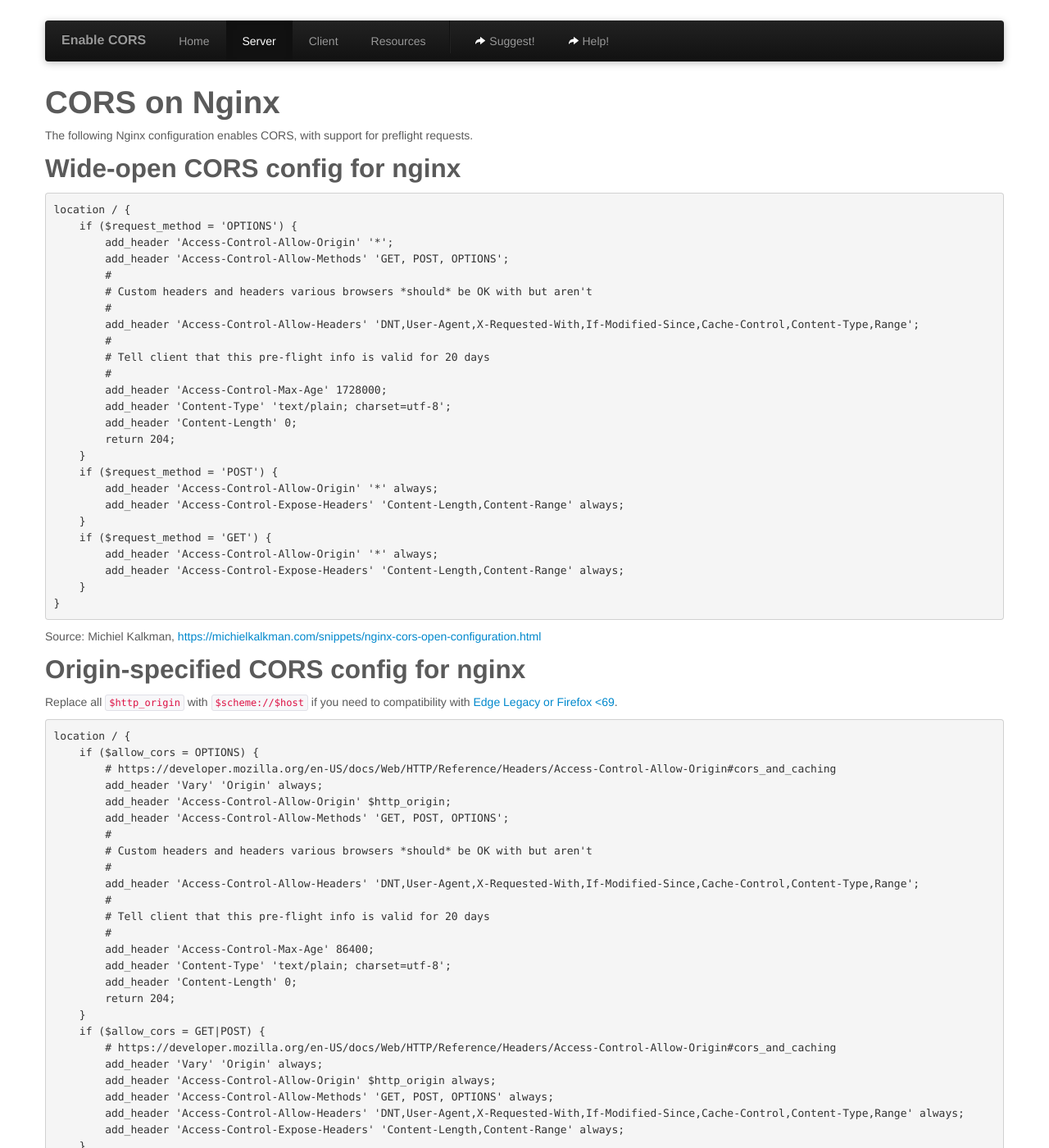
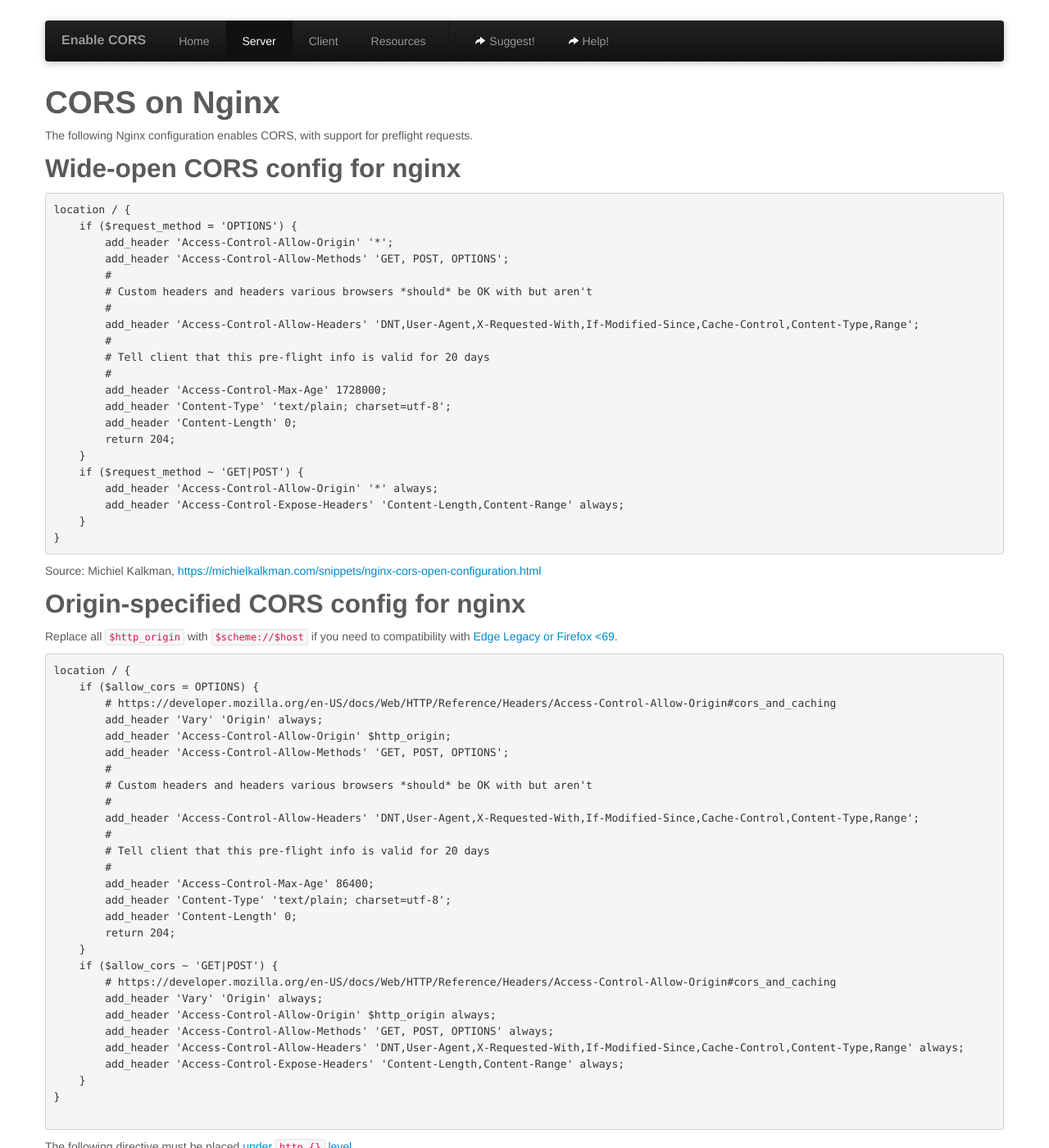
Before and after one commit to monsur/enable-cors.org, a Jekyll site: the page built from server_nginx.html, in a window 1280 px wide and 1400 px high. Shown: the whole window at 82% size. Built offline with Jekyll 4.4.1, drawn with Linux system fonts in a browser that asks for light colours; some of the changed text lies outside the part shown.

Commit message:
Fix matching bug in Origin-specified CORS config for Nginx
Also de-duplicate code

Signed-off-by: Mihai Todor <todor@ebi.ac.uk>

```diff
--- a/server_nginx.html
+++ b/server_nginx.html
@@ -27,11 +27,7 @@ location / {
         add_header 'Content-Length' 0;
         return 204;
     }
-    if ($request_method = 'POST') {
-        add_header 'Access-Control-Allow-Origin' '*' always;
-        add_header 'Access-Control-Expose-Headers' 'Content-Length,Content-Range' always;
-    }
-    if ($request_method = 'GET') {
+    if ($request_method ~ 'GET|POST') {
         add_header 'Access-Control-Allow-Origin' '*' always;
         add_header 'Access-Control-Expose-Headers' 'Content-Length,Content-Range' always;
     }
@@ -60,7 +56,7 @@ location / {
         add_header 'Content-Length' 0;
         return 204;
     }
-    if ($allow_cors = GET|POST) {
+    if ($allow_cors ~ 'GET|POST') {
         # https://developer.mozilla.org/en-US/docs/Web/HTTP/Reference/Headers/Access-Control-Allow-Origin#cors_and_caching
         add_header 'Vary' 'Origin' always;
         add_header 'Access-Control-Allow-Origin' $http_origin always;
```
